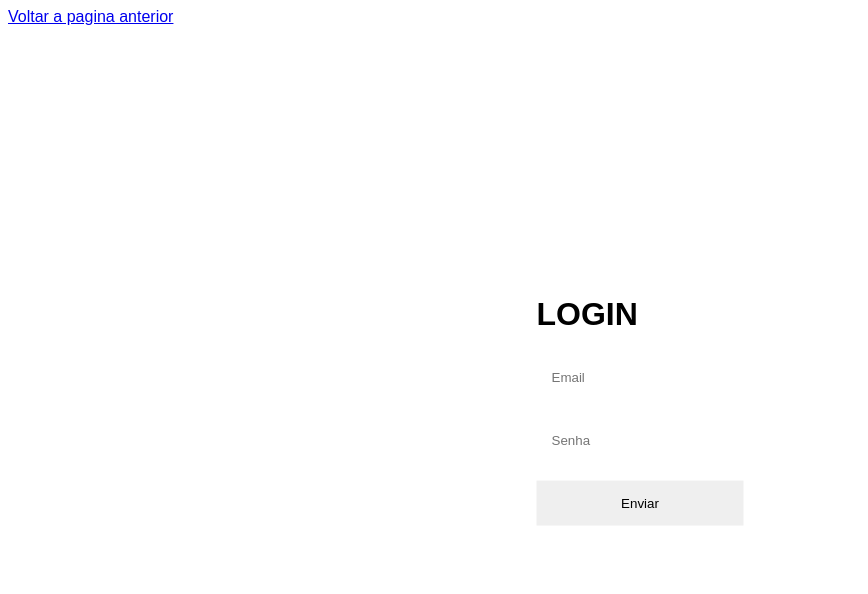
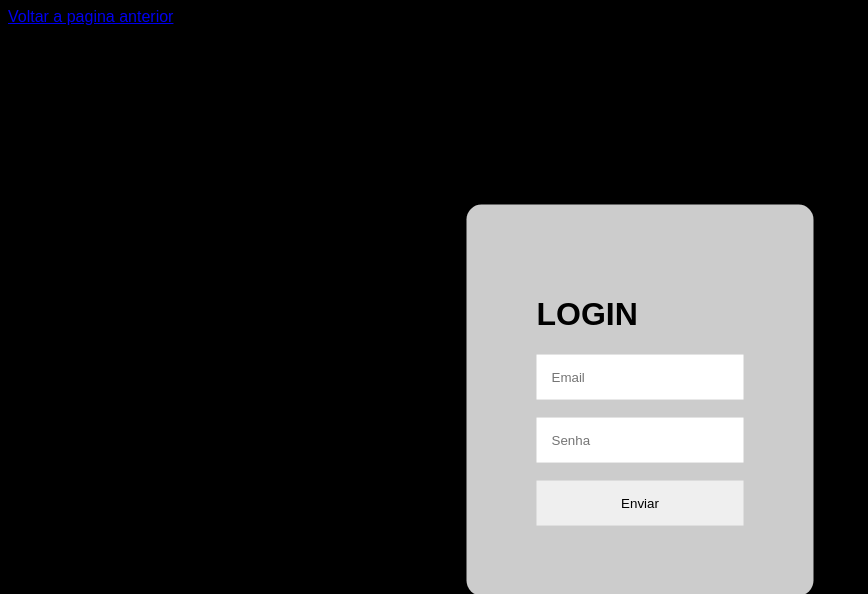
Before and after one commit to gabrielll05/site-chamado, a PHP site: page /chamado.php in a window 1280 px wide. Shown: the top 594 px of the page, without its empty margins (0-868 px from the left). Run offline with PHP 8.4, Linux system fonts and the light colour scheme.

Commit message:
Sugestão de alteração

```diff
--- a/chamado.php
+++ b/chamado.php
@@ -8,9 +8,7 @@
     <style>
         body {
             font-family: Arial, Helvetica, sans-serif;
-            background-color: linear-gradient(to bottom right, #007BFF, #ffffff);
-            url ('img/chamados.jpg') no-repeat center center;
-            background-size: contain;
+            background-color: black
 
         }
 
```
